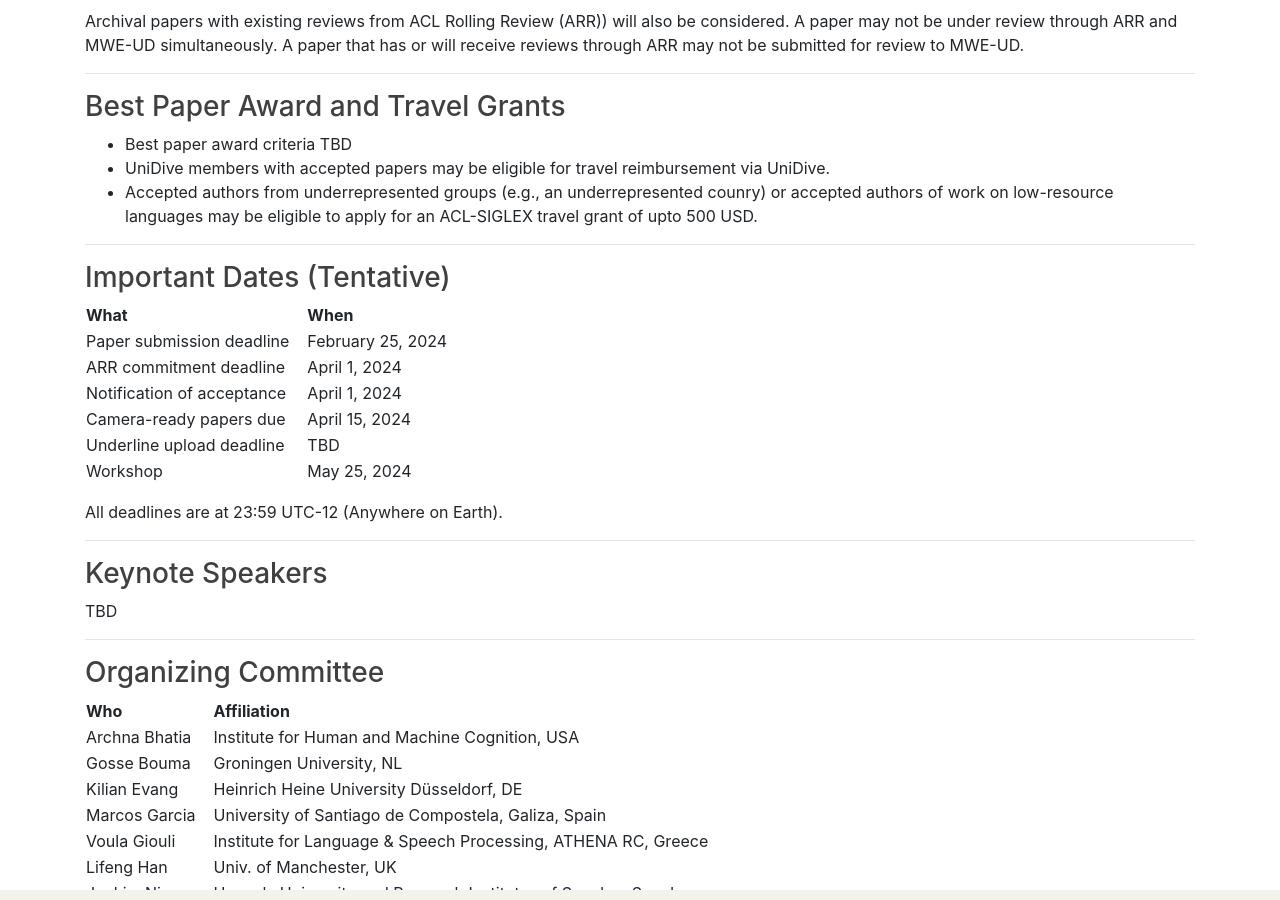
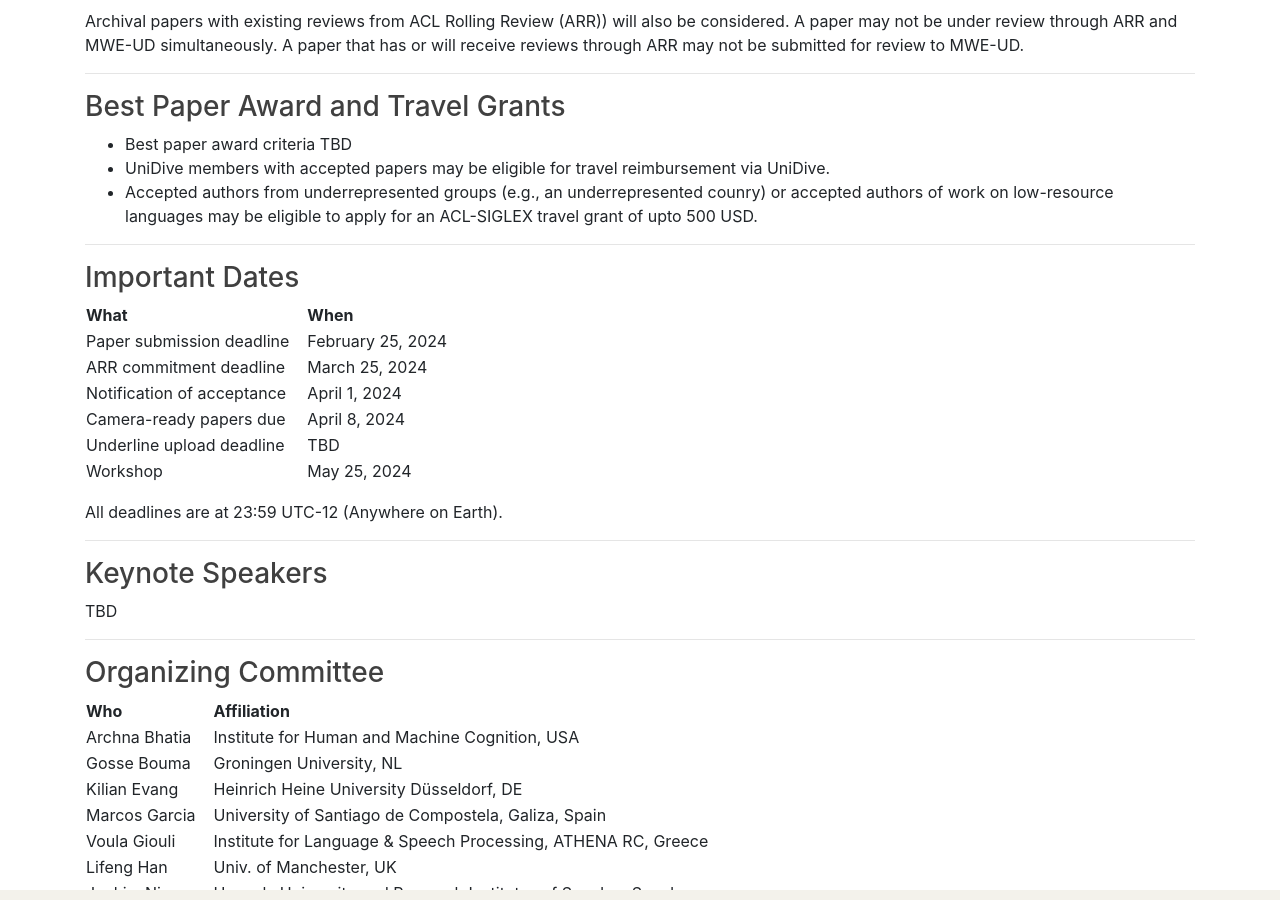
Before and after one commit to multiword/multiword.github.io, a Jekyll site: the page built from mweud2024/index.md, in a window 1280 px wide and 900 px high, scrolled down 2361 px. Built offline with Jekyll 4.4.1, drawn with Linux system fonts in a browser that asks for light colours; comment, search, counter and statistics services are not loaded.

Commit message:
Update important dates

```diff
--- a/mweud2024/index.md
+++ b/mweud2024/index.md
@@ -124,14 +124,14 @@ Archival papers with existing reviews from ACL Rolling Review (ARR)) will also b
 
 -----
 
-### <a name="dates"> Important Dates (Tentative) </a>
+### <a name="dates"> Important Dates </a>
 
 | What                       | When                       |
 | -------------------------- | -------------------------- |
 | Paper submission deadline  | February 25, 2024          |
-| ARR commitment deadline    | April 1, 2024              |
+| ARR commitment deadline    | March 25, 2024             |
 | Notification of acceptance | April 1, 2024              |
-| Camera-ready papers due    | April 15, 2024             |
+| Camera-ready papers due    | April 8, 2024              |
 | Underline upload deadline  | TBD                        |
 | Workshop                   | May 25, 2024               |
 
```
